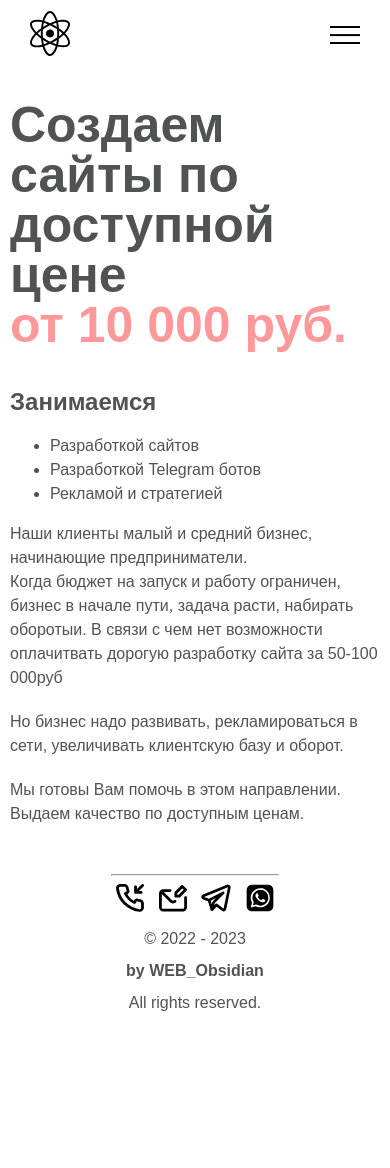
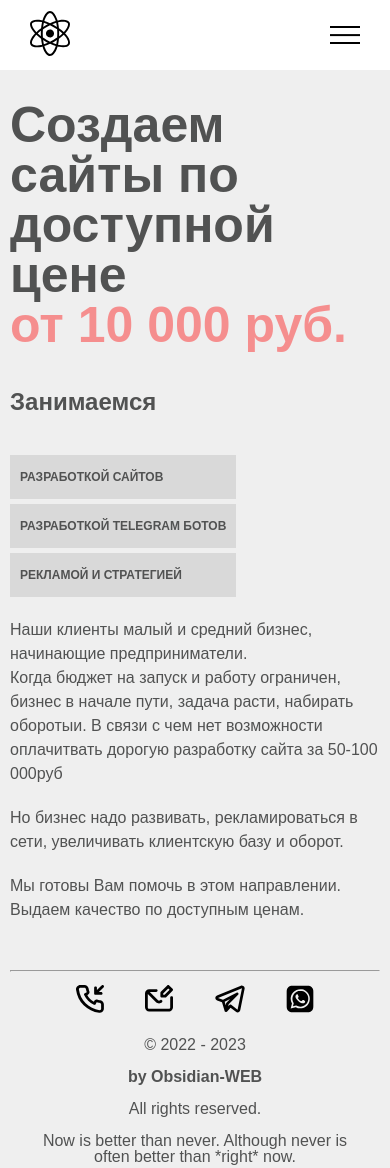
Before and after one commit to 1ev5ha/test-landing, a plain HTML site: page index.html in a window 390 px wide. Before the commit the page ends 1067 px from the top, so only its background shows below. Drawn offline with Linux system fonts and the light colour scheme.

Commit message:
Add files via upload

```diff
--- a/css/styles.css
+++ b/css/styles.css
@@ -11,6 +11,10 @@ body {
     font-size: 16px;
     color: #515252;
     font-family: Arial, "Helvetica Neue", Helvetica, sans-serif;
+
+}
+ul {
+padding: 0;
 }
 body._lock {
     overflow: hidden;
@@ -25,6 +29,7 @@ body._lock {
     padding: 90px 0px 30px 0px;
     display: flex;
     flex-direction: column;
+    background-color: #d9d9d96b;
 }
 .page__section {
     padding: 30px;
@@ -33,6 +38,7 @@ body._lock {
 }
 .page__section_1 {
     margin: 0px auto;
+
 }
 .page__section_2 {
     background-color: rgb(162, 109, 247);
@@ -67,7 +73,7 @@ margin-left: auto;
  width: 100%;
  z-index: 10;
  background-color: #fff;
-}
+ }
 .header__container {/*ограничивающий контейцнер*/
 max-width: 1200px;   /*ограничиваем по ширине */
 margin: 0px auto;    /*и центрируем его*/
@@ -140,19 +146,38 @@ width: 50%;
 .menu__arrow { /*стрелка подменю*/
     display: none;
 }
+/*=======================bullet=======================*/
+.bullet {
+ /*border: 1px solid red;*/
+ display: flex;
+}
+.bullet_link {
+ /*border: 1px solid green;*/
+ background-color: #D9D9D9;
+ text-decoration: none; /*убираем подчеркивания*/
+ text-transform: uppercase;
+ list-style-type: none;
+ font-size: 18px;
+ font-weight: bold;
+ padding: 10px;
+ margin: 5px;
+}
+
 /*=======================FOOTER=======================*/
-/*.footer_info {
+.footer_info {
 max-width: 1200px;/*ограничиваем по ширине */
-/*margin: 0px auto; /*и центрируем его*/
-/*align-items: center;
-border: 1px solid red;
+margin: 0px auto; /*и центрируем его*/
 padding: 0px 30px;
-}*/
+}
+.footer_social {
+display: flex;
+justify-content: space-evenly;
+}
 .footer__link { /*ссылки основоного меню*/
-    color: #525252;
-    font-size: 16px;
-    text-decoration: none; /*убираем подчеркивания*/
-    padding: 5px;
+color: #525252;
+font-size: 16px;
+text-decoration: none; /*убираем подчеркивания*/
+padding: 5px;
 }
 
 
@@ -274,7 +299,7 @@ transform: rotate(-180deg);
      top: 0;
      left: 0;
      height: 70px;
-     background-color: #525252;
+     background-color: rgb(255, 255, 255);
      z-index: 2;
 }
    .menu__list > li {
@@ -325,7 +350,14 @@ transform: rotate(-180deg);
 
 .footer_info {
 flex-direction: column;
-align-items: center;
 }
+/*-------bullets------------*/
+.bullet {
+    }
+   .bullet_link {
+    font-size: 12px;
+    padding: 10px auto;
+    margin: 5px auto;
+    }
 
 }
--- a/index.html
+++ b/index.html
@@ -48,11 +48,13 @@
             <section class="page__section page__section_1">
                 <div class="page__text">
                     <h2>Занимаемся</h2>
+                    <div class="bullet">
                     <ul>
-                        <li>Разработкой сайтов</li>
-                        <li>Разработкой Telegram ботов</li>
-                        <li>Рекламой и стратегией</li>
+                        <li class="bullet_link">Разработкой сайтов</li>
+                        <li class="bullet_link">Разработкой Telegram ботов</li>
+                        <li class="bullet_link">Рекламой и стратегией</li>
                     </ul>
+                </div>
                     <p>
                    Наши клиенты малый и средний бизнес, начинающие предприниматели.<br>
                    Когда бюджет на запуск и работу ограничен, бизнес в начале пути, задача расти, набирать оборотыи. В связи с чем нет возможности оплачитвать дорогую разработку сайта за 50-100 000руб
@@ -64,17 +66,22 @@
 
             <footer class="page__section page__section_1">
                  <hr>
-                <div class="footer_info">
+              <div class="footer_info">
                 <!--<div class="footer-logo">
                   <a href="" class="footer__logo"><img class="logo_svg" src="img/Logo top left side.svg" alt="logo"></a>
                 </div>-->
+                <div class="footer_social">
                 <a class="footer__link" href="tel:+79001111111"><img src="img/tell.svg" alt="call"><!--Позвонить нам--></a>
                 <a class="footer__link" href="mailto:mail@gmail.com"><img src="img/mail.svg" alt="mail to"><!--Напишите нам на почту--></a>
                 <a class="footer__link" href="https://t.me/s0lo"><img src="img/telegram.svg" alt="Telegram"><!--Напишите нам в Телеграм--></a>
                 <a class="footer__link" href="https://wa.me/89304509720"><img src="img/wachapp.svg" alt="WhatsApp"><!--Напишите нам в WhatsApp--></a>
-                <p align="center">© 2022 - 2023 <br><br><b>by WEB_Obsidian</b><br><br> All rights reserved.</p>
+            </div>
 
-            </div>
+                <p align="center">© 2022 - 2023 <br><br><b>by Obsidian-WEB</b><br><br> All rights reserved. <br><br>
+                Now is better than never.
+                    Although never is often better than *right* now.</p>
+
+               </div>
             </footer>
         </main>
     </div>
--- a/js/script.js
+++ b/js/script.js
@@ -93,7 +93,6 @@ if (menuLinks.length > 0) {
     document.getElementById('blink').style.opacity = ((parseInt(a))?0:1);
 },1e3);*/
 
-
 const div = document.getElementById("blink");
 function makeElementRed() {
   div.style.color = "red";
```
Also changed, not shown: 1 other file.
